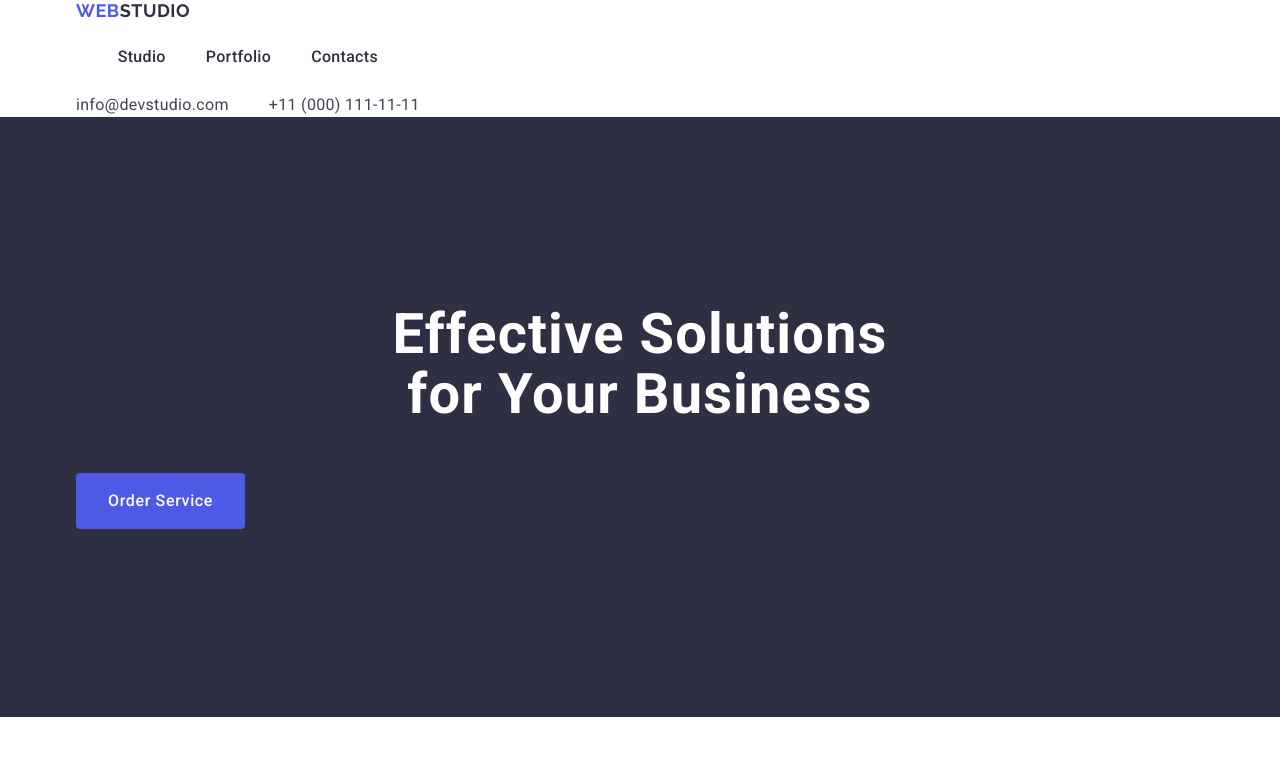
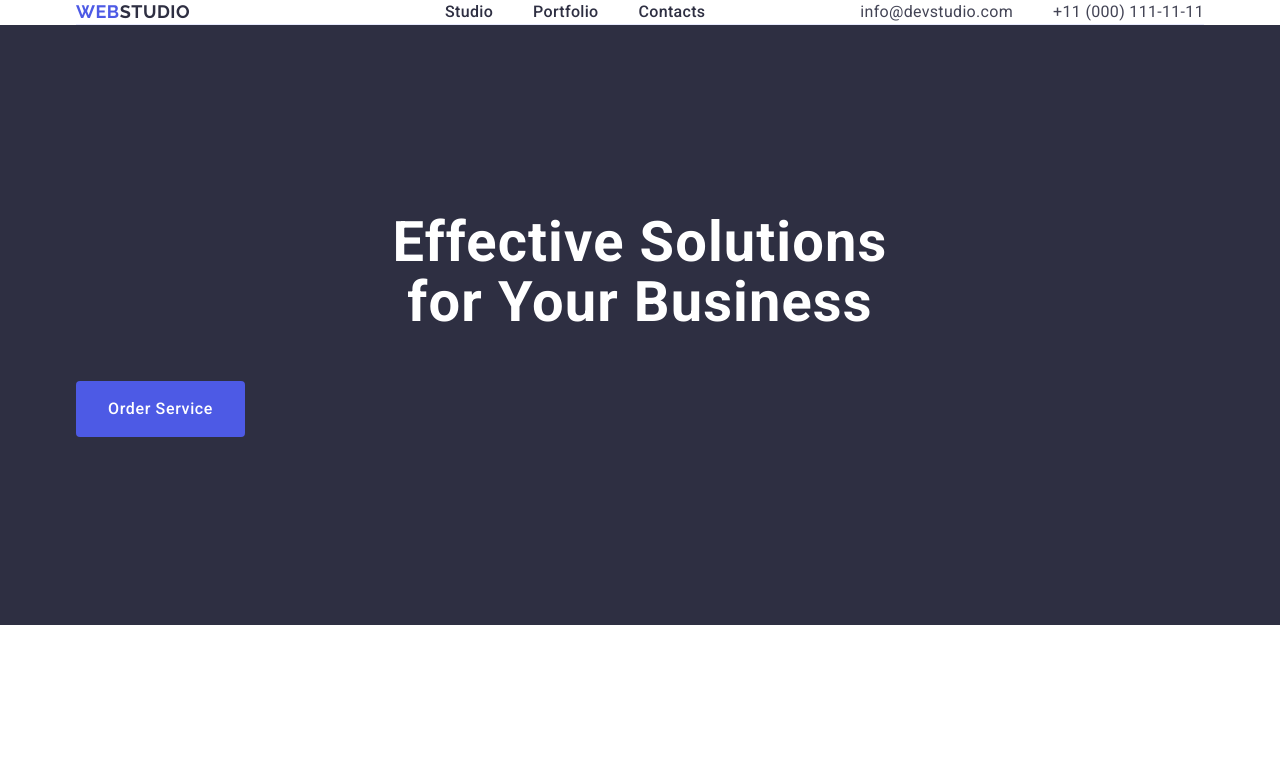
Before and after one commit to AnnaLvchnk/goit-markup-hw-03, a plain HTML site: page index.html in a window 1280 px wide. Shown: the top 769 px of the page. Drawn offline with nearby package versions, Linux system fonts and the light colour scheme.

Commit message:
Create header

```diff
--- a/css/styles.css
+++ b/css/styles.css
@@ -31,10 +31,9 @@ img {
     margin: 0 auto;
 }
 /* Header */
-.header-inner {
-    display: inline-block;
-    justify-content: space-between;
-    align-items: center;
+.header {
+    border-bottom: 1px solid #e7e9fc;
+    display: flex;
 }
 .header-nav {
     display: flex;
@@ -56,6 +55,7 @@ img {
     letter-spacing: 0.03em;
     display: flex;
     align-items: center;
+    margin-right: 76px;
 }
 .logo-accent {
     color: #2E2F42;
@@ -72,7 +72,6 @@ img {
     font-weight: 500;
     line-height: 1.5;
     letter-spacing: 0.02em;
-    display: inline-block;
     padding: 24px 0;
 }
 .nav-link:active {
@@ -140,7 +139,7 @@ img {
     color: #fff;
 }
 /* Features section */
-.title {
+.visually-hidden {
     visibility: hidden;
 }
 .features-section {
--- a/index.html
+++ b/index.html
@@ -13,9 +13,8 @@
 <body>
     <header>
         <div class="container">
-        <div class="header-inner">
         <div class="header">
-        <nav>
+        <nav class="header-nav">
             <a class="logo" href="./index.html">Web<span class="logo-accent">Studio</span></a>
             <ul class="nav-list">
                 <li><a class="nav-link" href="./index.html">Studio</a></li>
@@ -23,7 +22,6 @@
                 <li><a class="nav-link" href="">Contacts</a></li>
             </ul>
         </nav>
-        </div>
         <address class="adress">
         <ul class="header-contact">
             <li><a class="adress-link" href="mailto:info@devstudio.com">info@devstudio.com</a></li>
@@ -48,7 +46,7 @@
         <!--Features section-->
         <section class="features-section">
             <div class="container">
-            <h2 class="title">Our features</h2>
+            <h2 class="visually-hidden">Our features</h2>
             <ul class="features-list">
                 <li class="features-item">
                     <h3 class="features-title">Strategy</h3>
```
